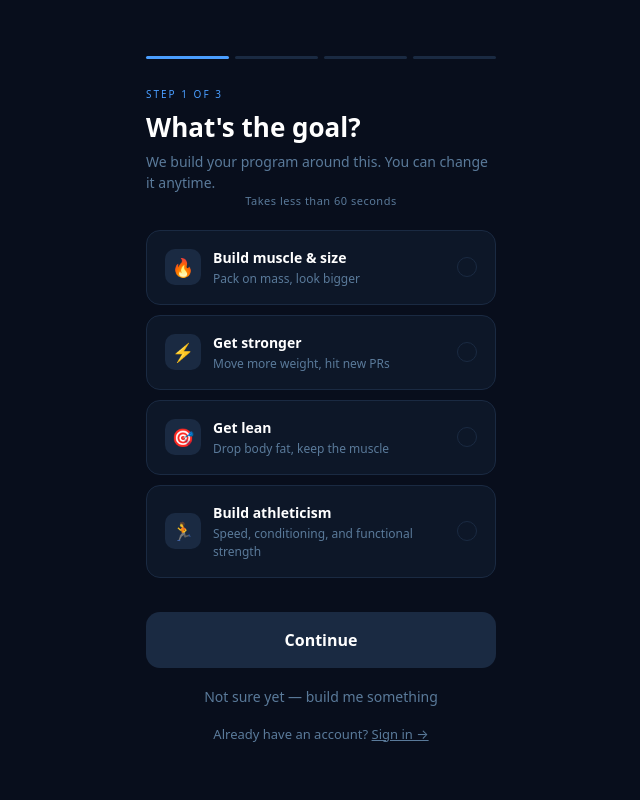
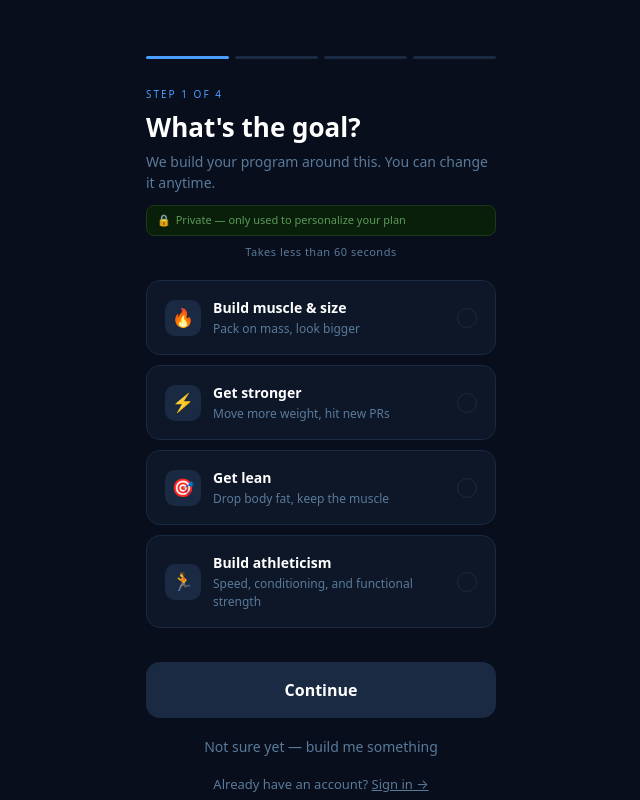
Before and after one commit to acendapp/ascend-app, a React (Vite) app: page /onboarding/step1 in a window 1280 px wide. Shown: the whole page, without its empty margins (319-959 px from the left). Built offline with nearby package versions, Linux system fonts and the light colour scheme; no server answers.

Commit message:
Add onboarding step 4, privacy notes, update steps 1-3

```diff
--- a/src/pages/onboarding/Step1.tsx
+++ b/src/pages/onboarding/Step1.tsx
@@ -31,9 +31,10 @@ export default function Step1() {
   return (
     <OnboardingShell
       step={1}
-      eyebrow="STEP 1 OF 3"
+      eyebrow="STEP 1 OF 4"
       headline="What's the goal?"
       subheadline="We build your program around this. You can change it anytime."
+      showPrivacy
       onContinue={handleContinue}
       continueDisabled={!selected}
       onBack={handleSkip}
--- a/src/pages/onboarding/Step2.tsx
+++ b/src/pages/onboarding/Step2.tsx
@@ -26,9 +26,10 @@ export default function Step2() {
   return (
     <OnboardingShell
       step={2}
-      eyebrow="STEP 2 OF 3"
+      eyebrow="STEP 2 OF 4"
       headline="How long have you been lifting?"
       subheadline="There's no wrong answer — your program adapts as you improve."
+      showPrivacy
       onContinue={handleContinue}
       continueDisabled={!selected}
       onBack={() => navigate('/onboarding/step1')}
```
